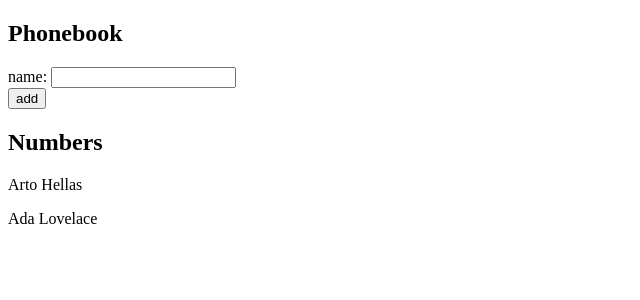
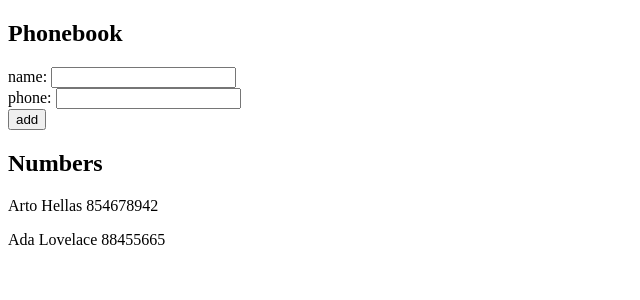
Before and after one commit to mohanavamsi20/Full_Stack_Open_2021, a React (Create React App) app in the folder Part2/phonebook/: page / in a window 1280 px wide. Shown: the top 300 px of the page, without its empty margins (0-640 px from the left). Built offline with nearby package versions, Linux system fonts and the light colour scheme.

Commit message:
2.8 completed

```diff
--- a/Part2/phonebook/src/App.js
+++ b/Part2/phonebook/src/App.js
@@ -2,20 +2,24 @@ import React, { useState } from 'react'
 
 const Person = ({ person }) => {
   return (
-    <p>{person.name}</p>
+    <p>{person.name} {person.phone}</p>
   )
 }
 
 const App = (props) => {
   const [ persons, setPersons ] = useState([
     { id:1,
-      name: 'Arto Hellas'
+      name: 'Arto Hellas',
+      phone:'854678942'
     },
     {
       id:2,
-      name: 'Ada Lovelace'
+      name: 'Ada Lovelace',
+      phone:'88455665'
     }])
+
   const [ newName, setNewName ] = useState('')
+  const [ newPhone, setNewPhone ] = useState('')
 
   const addPerson = (event) => {
     event.preventDefault()
@@ -25,16 +29,21 @@ const App = (props) => {
     else{
       const nameObject = {
         name: newName,
+        phone:newPhone,
         id: persons.length + 1,
       }
 
       setPersons(persons.concat(nameObject))
       setNewName('')
+      setNewPhone('')
     }
   }
 
   const handleNameChange = (event) => {
     setNewName(event.target.value)
+  }
+  const handlePhoneChange = (event) => {
+    setNewPhone(event.target.value)
   }
   return (
     <div>
@@ -42,6 +51,9 @@ const App = (props) => {
       <form onSubmit={addPerson}>
         <div>
           name: <input value={newName} onChange={handleNameChange}/>
+        </div>
+        <div>
+          phone: <input value={newPhone} onChange={handlePhoneChange}/>
         </div>
         <div>
           <button type="submit">add</button>
```
